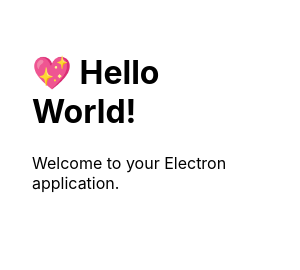
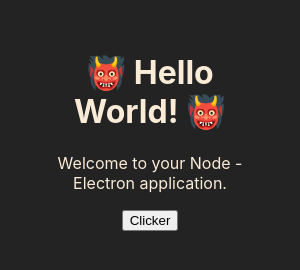
Before and after one commit to Arguish/NEPES---Stack-Template, an Electron app: page src/Init/index.html in a window 300 px wide. Drawn offline with Linux system fonts and the light colour scheme.

Commit message:
Hello World

```diff
--- a/src/Init/ElectronMain.js
+++ b/src/Init/ElectronMain.js
@@ -35,8 +35,8 @@
 const createWindow = () => {
   // Create the browser window.
   const mainWindow = new BrowserWindow({
-    width: 600,
-    height: 800,
+    width: 200 * 2,
+    height: 320 * 2,
     webPreferences: {
       nodeIntegration: true,
       preload: path.join(__dirname, "./ElectronPreload.js"),
--- a/src/Init/index.css
+++ b/src/Init/index.css
@@ -1,7 +1,10 @@
 body {
-  font-family: -apple-system, BlinkMacSystemFont, 'Segoe UI', Roboto, Helvetica,
+  font-family: -apple-system, BlinkMacSystemFont, "Segoe UI", Roboto, Helvetica,
     Arial, sans-serif;
   margin: auto;
   max-width: 38rem;
   padding: 2rem;
+  background-color: rgb(35, 35, 35);
+  color: antiquewhite;
+  text-align: center;
 }
--- a/src/Init/index.html
+++ b/src/Init/index.html
@@ -2,12 +2,13 @@
 <html>
   <head>
     <meta charset="UTF-8" />
-    <title>Hello World!</title>
+    <title>NE-Template</title>
     <link rel="stylesheet" href="index.css" />
   </head>
   <body>
-    <h1>💖 Hello World!</h1>
-    <p>Welcome to your Electron application.</p>
+    <h1>👹 Hello World! 👹</h1>
+    <p>Welcome to your Node - Electron application.</p>
+    <a href="../clicker/clicker.html"><button>Clicker</button></a>
   </body>
   <script type="module" src="./main.js"></script>
 </html>
```
Also changed, not shown: src/clicker/clicker.html (added).
